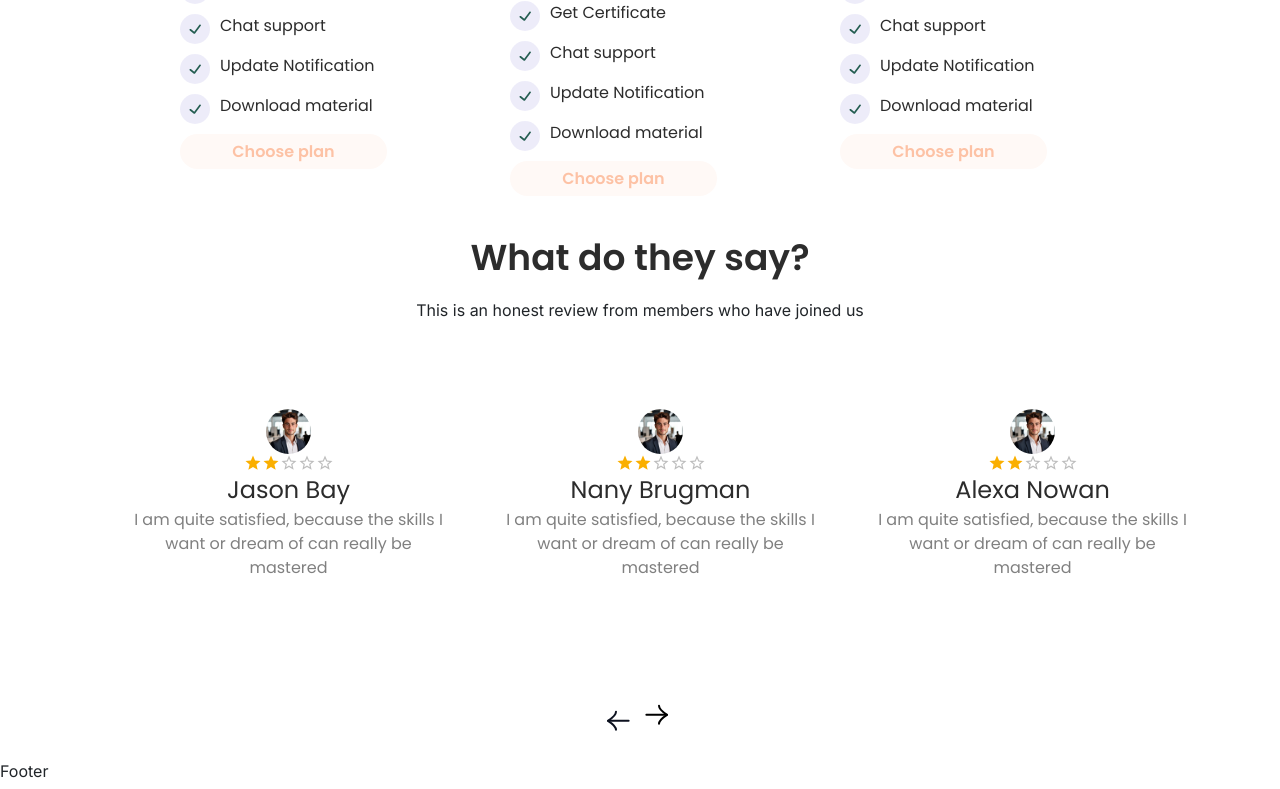
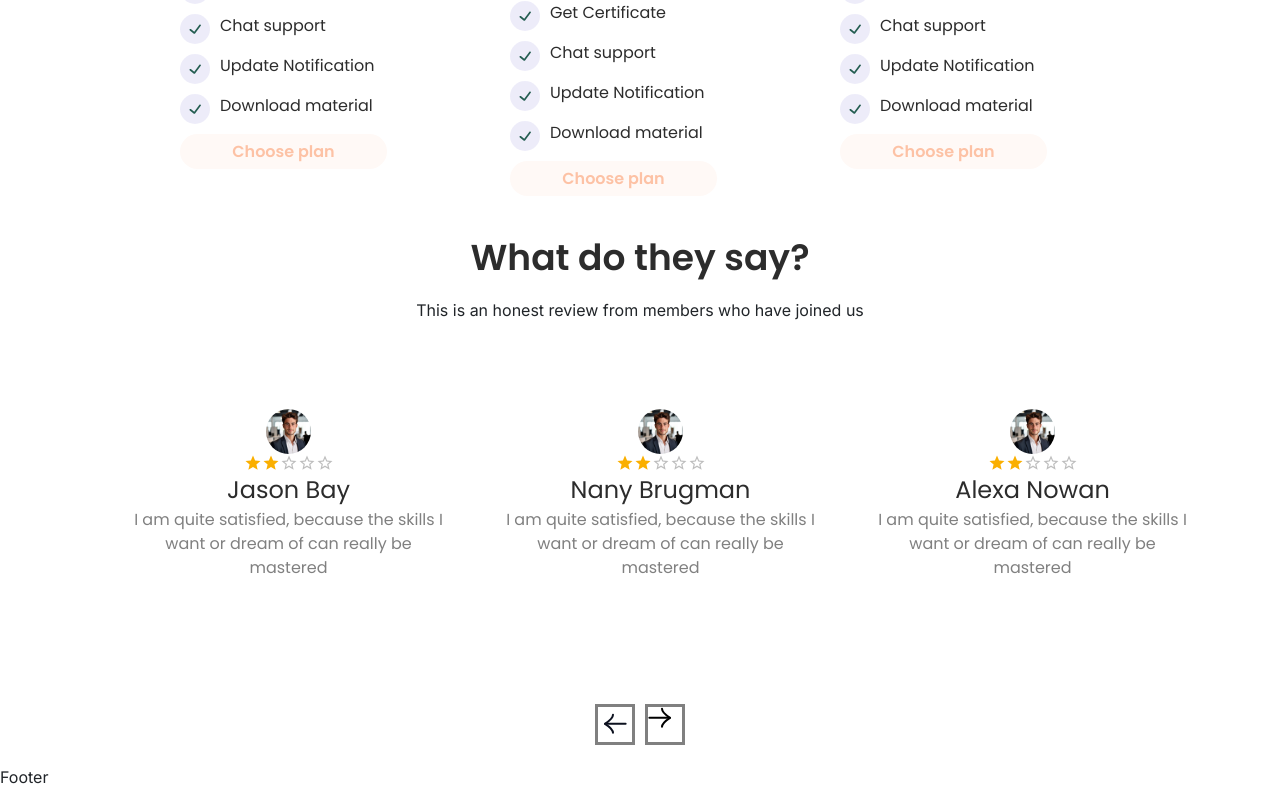
Before and after one commit to BishalAshiq/skill-shoot, a Next.js app: page /home in a window 1280 px wide. Shown: the part 4026-4815 px from the top of the page. Built offline with nearby package versions, Linux system fonts and the light colour scheme.

Commit message:
working on homepage

```diff
--- a/src/components/homeAll/Review/Review.module.css
+++ b/src/components/homeAll/Review/Review.module.css
@@ -58,6 +58,9 @@
         font-size: 16px;
         color: rgba(128, 128, 128, 1);
     }
+    .revsliderbutton{
+        border: solid gray;
+    }
     .revsliderbutton:hover{
         background-color: rgba(203, 132, 97, 1);
         color: white;
```
